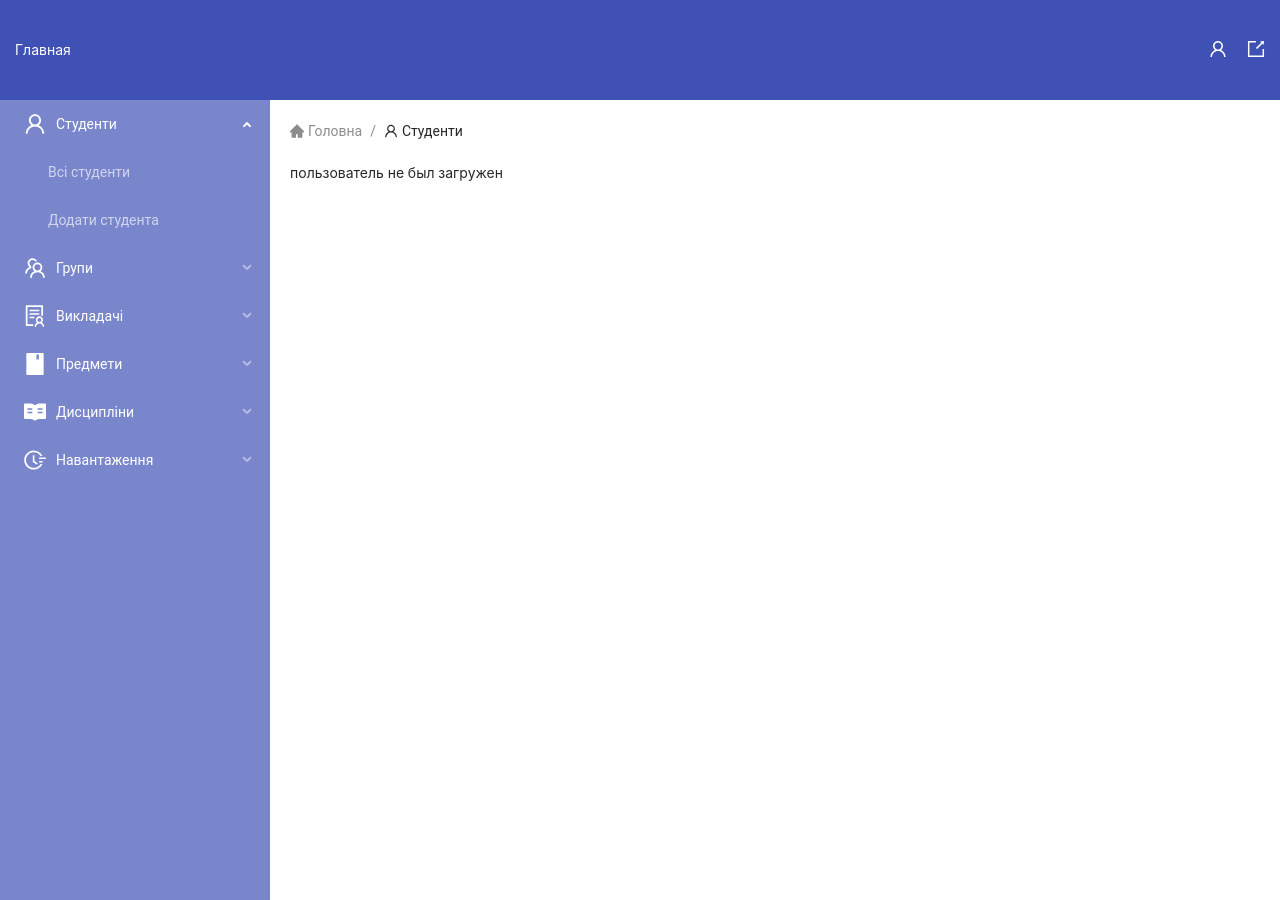
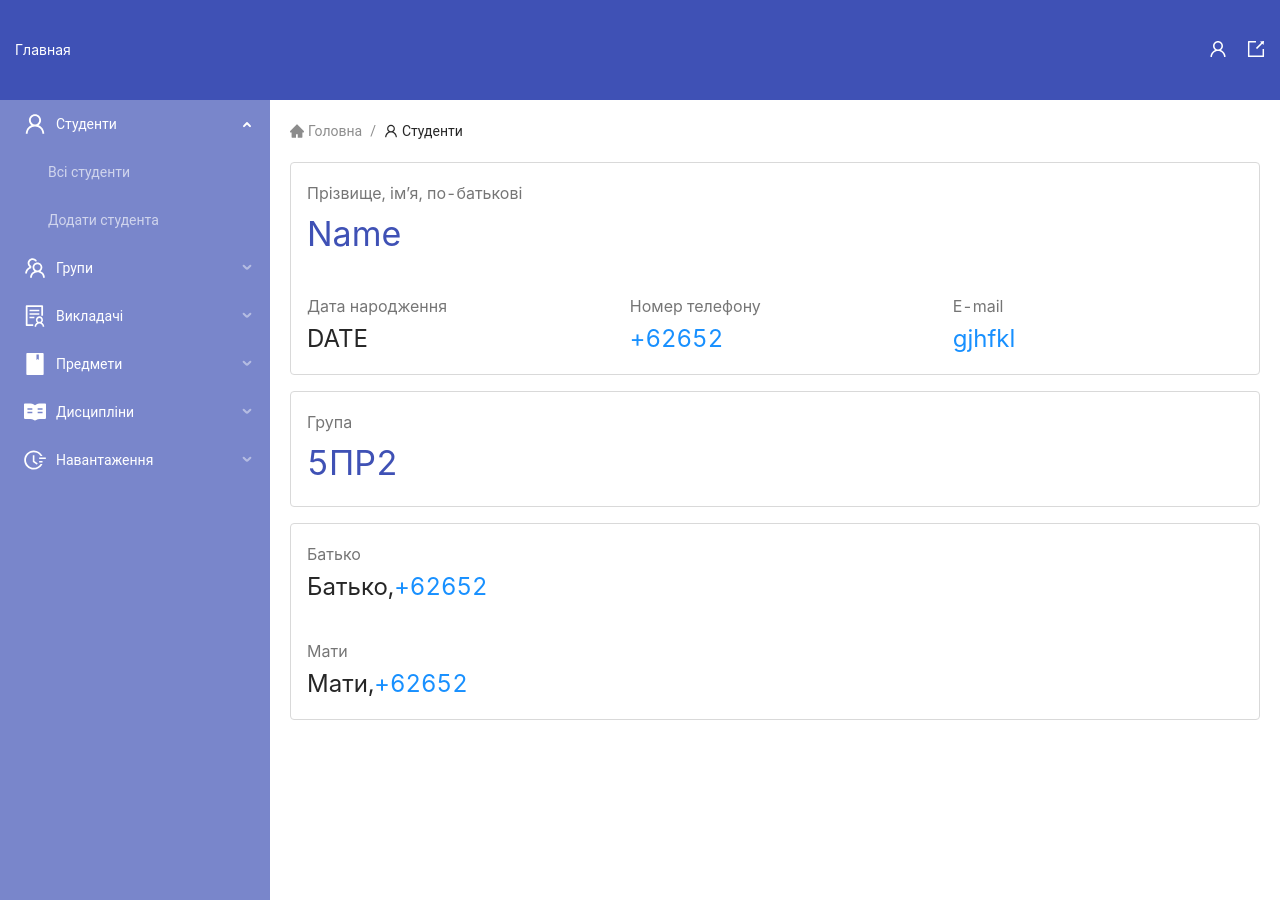
Before and after one commit to LordPozdnyakov/Timetable-for-university-frontend, a React (Create React App) app: page /students/1 in a window 1280 px wide. Built offline with nearby package versions, Linux system fonts and the light colour scheme; no server answers.

Commit message:
add new student-profile-page

```diff
--- a/src/Pages/HomePage/HomePage.tsx
+++ b/src/Pages/HomePage/HomePage.tsx
@@ -1,7 +1,7 @@
 import React from 'react';
 import {Route, Switch } from 'react-router-dom';
 
-import {AddStudentPage, MainPage, StudentEditPage, StudentsPage, TeachersPage } from '..';
+import {AddStudentPage, MainPage, StudentEditPage, StudentsPage, TeachersPage, StudentProfilePage } from '..';
 import { Breadcrumbs, HeaderContainerComponent, ProfileContainerComponent, SidebarContainerComponent } from '../../Components';
 
 import '../../App.scss';
@@ -20,7 +20,7 @@ const HomePage = () => {
                     <Route exact path='/students' component={StudentsPage} />
                     <Route exact path='/students/add-student' component={AddStudentPage} />
                     <Route exact path='/students/edit-student' component={StudentEditPage} />
-                    <Route exact path='/students/:id' component={ProfileContainerComponent} />
+                    <Route exact path='/students/:id' component={StudentProfilePage} />
                     <Route exact path='/teachers' component={TeachersPage} />
                 </Switch>
             </div>
--- /dev/null
+++ b/src/Pages/StudentProfilePage/StudentProfilePage.scss
@@ -0,0 +1,33 @@
+@import 'src/Shared/variables';
+
+.profile {
+  font-size: 24px;
+
+  &__info-block {
+    border: 1px solid #d9d9d9;
+    border-radius: 4px;
+    margin-bottom: 16px;
+  }
+
+  &__info-row {
+   display: flex;
+   flex-wrap: wrap;
+   justify-content: space-between;
+  }
+
+  &__info-elem {
+    padding: 16px;
+    min-width: 33.3%;
+  }
+
+  &__info-subtitle {
+    font-size: 16px;
+    line-height: 175%;
+    color: $secondary-text-color;
+  }
+
+  &__info-important {
+    font-size: 34px;
+    color: $primary-color;
+  }
+}
--- /dev/null
+++ b/src/Pages/StudentProfilePage/StudentProfilePage.tsx
@@ -0,0 +1,72 @@
+import React from 'react';
+import './StudentProfilePage.scss';
+
+const StudentProfilePage = () => {
+  const phoneNumber = '+62652';
+  const email = 'gjhfkl';
+
+  return (
+    <section className='profile'>
+      <div className='profile__info'>
+        <div className='profile__info-block'>
+          <div className='profile__info-row'>
+            <div className='profile__info-elem'>
+              <div className='profile__info-subtitle'>Прізвище, ім’я, по-батькові</div>
+              <div className='profile__info-important'>Name</div>
+            </div>
+          </div>
+          <div className='profile__info-row'>
+            <div className='profile__info-elem'>
+              <div className='profile__info-subtitle'>Дата народження</div>
+              <div>DATE</div>
+            </div>
+            <div className='profile__info-elem'>
+              <div className='profile__info-subtitle'>Номер телефону</div>
+              <div>
+                <a href={`tel:${phoneNumber}`}>
+                  {phoneNumber}
+                </a>
+              </div>
+            </div>
+            <div className='profile__info-elem'>
+              <div className='profile__info-subtitle'>E-mail</div>
+              <div>
+                <a href={`mailto:${email}`}>
+                  {email}
+                </a>
+              </div>
+            </div>
+          </div>
+        </div>
+        <div className='profile_info-row profile__info-block'>
+          <div className='profile__info-elem'>
+            <div className='profile__info-subtitle'>Група</div>
+            <div className='profile__info-important'>
+              5ПР2
+            </div>
+          </div>
+        </div>
+        <div className='profile_info-row profile__info-block'>
+          <div className='profile__info-elem'>
+            <div className='profile__info-subtitle'>Батько</div>
+            <div>Батько,
+              <a href={`tel:${phoneNumber}`}>
+                {phoneNumber}
+              </a>
+            </div>
+          </div>
+          <div className='profile__info-elem'>
+            <div className='profile__info-subtitle'>Мати</div>
+            <div>Мати,
+              <a href={`tel:${phoneNumber}`}>
+                {phoneNumber}
+              </a>
+            </div>
+          </div>
+        </div>
+      </div>
+    </section>
+  );
+};
+
+export default StudentProfilePage;
--- a/src/Pages/index.ts
+++ b/src/Pages/index.ts
@@ -5,3 +5,4 @@ export {default as StudentsPage } from "./StudentsPage/StudentsPage"
 export {default as StudentEditPage } from "./StudentEditPage/StudentEditPage"
 export {default as TeachersPage } from "./TeachersPage/TeachersPage"
 export {default as AuthPage } from "./AuthPage/AuthPage"
+export {default as StudentProfilePage} from "./StudentProfilePage/StudentProfilePage"
--- a/src/Shared/variables.scss
+++ b/src/Shared/variables.scss
@@ -1,5 +1,6 @@
 $primary-color: #3F51B5;
 $error-color: #E57373;
+$secondary-text-color: rgba(0, 0, 0, 0.54);
 
 $h5: 24px;
 
```
